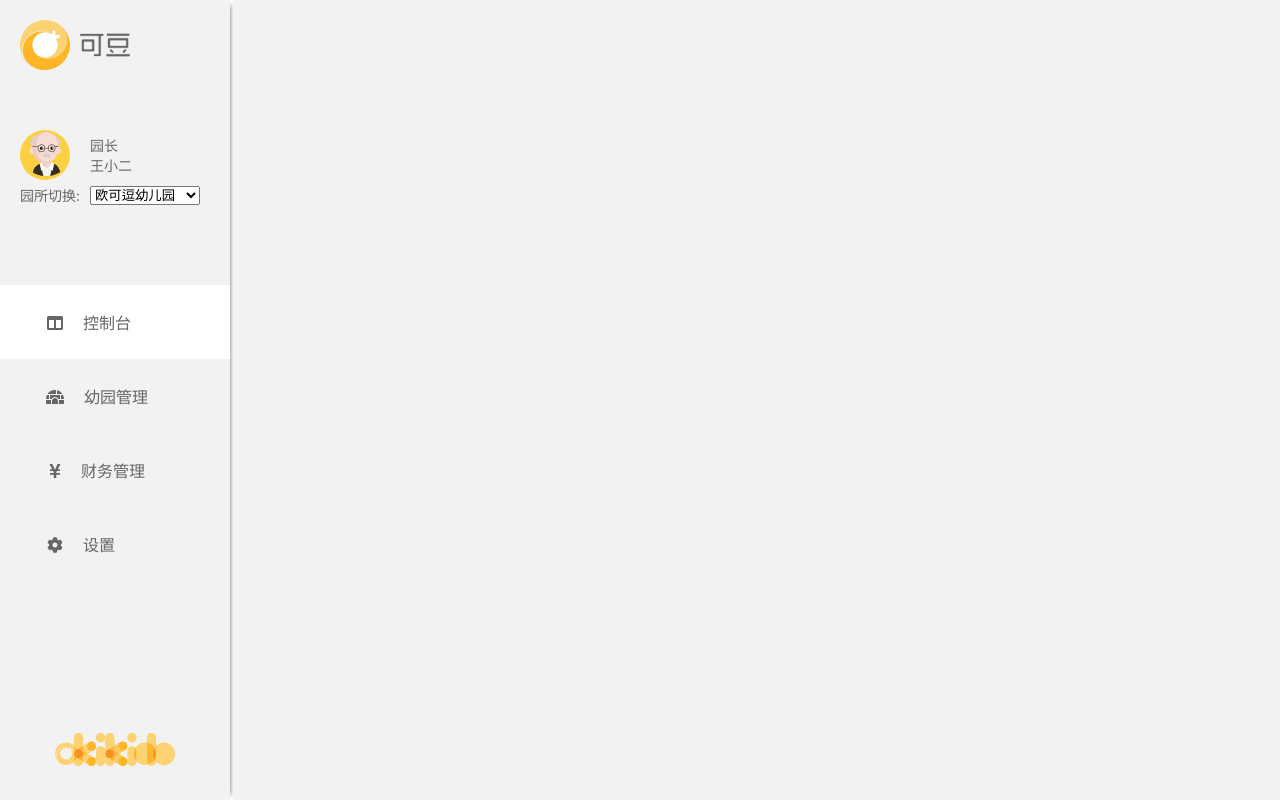
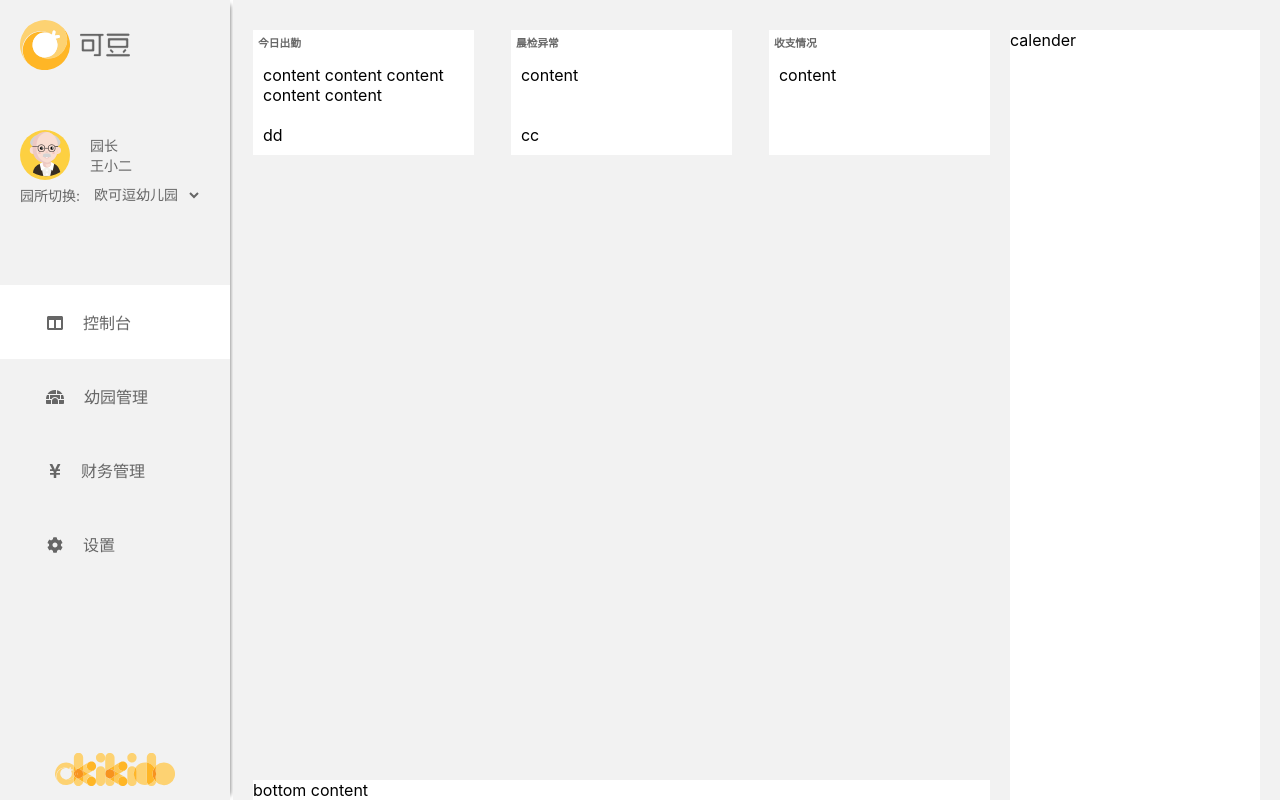
Before and after one commit to mouqinyao/okikiddo-web, a React (Create React App) app: page / in a window 1280 px wide. Built offline with nearby package versions, Linux system fonts and the light colour scheme.

Commit message:
style the status board.

```diff
--- a/src/App.js
+++ b/src/App.js
@@ -27,7 +27,7 @@ class App extends Component {
           </div>
           <div className="profile-group">
             <label className="group-title">园所切换: </label>
-            <select>
+            <select className="group-select">
               <option>欧可逗幼儿园</option>
               <option>欧可逗幼儿园2</option>
               <option>欧可逗幼儿园3</option>
@@ -56,7 +56,29 @@ class App extends Component {
             <img src={logo3} alt="okikiddo" className="footer-image"/>
           </div>
         </div>
-        <div className="right-content"></div>
+        <div className="center-content">
+          <div className="center-top-content">
+            <div className="status-card-container">
+              <h6 className="status-card-title">今日出勤</h6>
+              <div className="status-card-fill">content content content content content</div>
+              <div className="status-card-footer">dd</div>
+            </div>
+            <div className="status-card-container">
+              <h6 className="status-card-title">晨检异常</h6>
+              <div className="status-card-fill">content</div>
+              <div className="status-card-footer">cc</div>
+            </div>
+            <div className="status-card-container">
+              <h6 className="status-card-title">收支情况</h6>
+              <div className="status-card-fill">content</div>
+              <div className="status-card-footer"></div>
+            </div>
+          </div>
+          <div className="center-bottom-content">bottom content</div>
+        </div>
+        <div className="right-content">
+          calender
+        </div>
       </div>
     );
   }
--- a/src/App.scss
+++ b/src/App.scss
@@ -9,15 +9,6 @@
   color: #666666;
   background-color: #f2f2f2;
   box-shadow: 5px 0 5px -5px #666666;
-}
-
-.right-content {
-  position: absolute;
-  left: 233px;
-  top: 0;
-  right: 0;
-  bottom: 0;
-  background-color: #f2f2f2;
 }
 
 .header-container {
@@ -69,6 +60,13 @@
     font-size: 14px;
     margin-right: 10px;
   }
+
+  .group-select {
+    border: 0;
+    color: #666666;
+    font-size: 14px;
+    background-color: transparent;
+  }
 }
 
 .nav-links {
@@ -93,7 +91,7 @@
 
 .footer {
   position: absolute;
-  bottom: 30px;
+  bottom: 10px;
   left: 50%;
   transform: translateX(-50%);
 
@@ -101,3 +99,59 @@
     width: 120px;
   }
 }
+
+.center-content {
+  position: absolute;
+  padding-right: 270px;
+  left: 233px;
+  top: 0;
+  right: 0;
+  bottom: 0;
+  background-color: #f2f2f2;
+}
+
+.center-top-content {
+  display: flex;
+  flex-flow: row wrap;
+  justify-content: space-between;
+  margin: 30px 20px 20px;
+
+  .status-card-container {
+    display: flex;
+    flex-direction: column;
+    flex-basis: 30%;
+    background-color: #ffffff;
+
+    .status-card-title {
+      margin: 5px;
+      color: #666666;
+    }
+
+    .status-card-fill {
+      flex: 1 1 auto;
+      padding: 10px;
+    }
+
+    .status-card-footer {
+      padding: 10px;
+    }
+  }
+}
+
+.center-bottom-content {
+  position: absolute;
+  left: 20px;
+  right: 290px;
+  bottom: 0;
+  background-color: #ffffff;
+}
+
+.right-content {
+  position: fixed;
+  top: 30px;
+  right: 20px;
+  bottom: 0;
+  width: 250px;
+  height: 100%;
+  background-color: #ffffff;
+}
```
